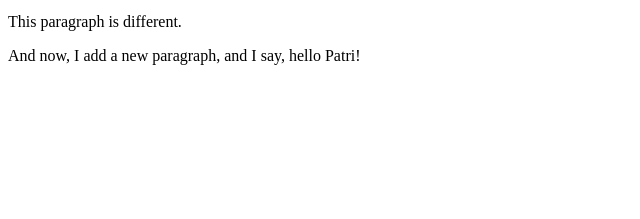
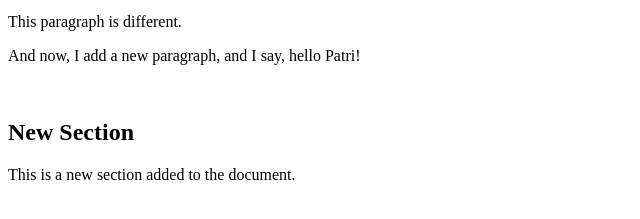
Before and after one commit to Mar8787/Despliegue_MSS, a plain HTML site: page index.html in a window 1280 px wide. Shown: the part 101-320 px from the top of the page, without its empty margins (0-640 px from the left). Drawn offline with Linux system fonts and the light colour scheme.

Commit message:
add new text to the webpage

```diff
--- a/index.html
+++ b/index.html
@@ -10,5 +10,8 @@
     <p>This is a sample HTML document.</p>
     <p>This paragraph is different.</p>
     <p>And now, I add a new paragraph, and I say, hello Patri!</p>
+    <br>
+    <h2>New Section</h2>
+    <p>This is a new section added to the document.</p>
 </body>
 </html>
```
